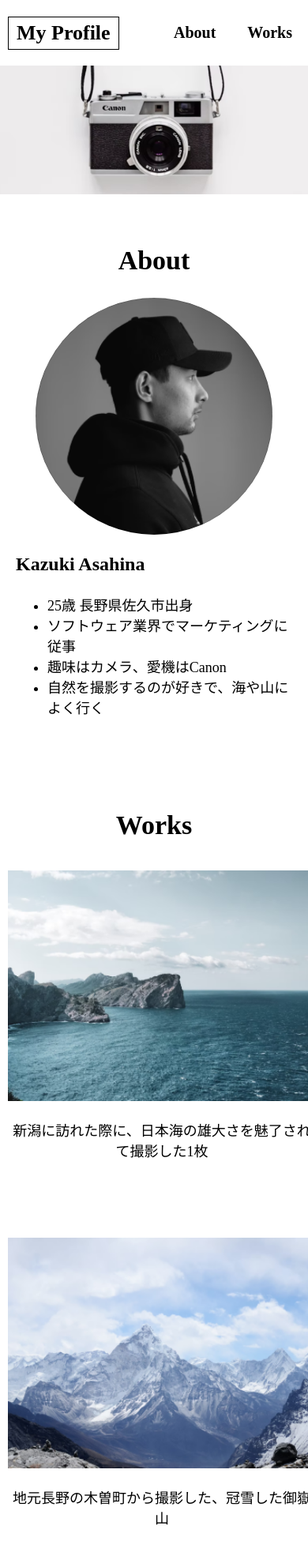
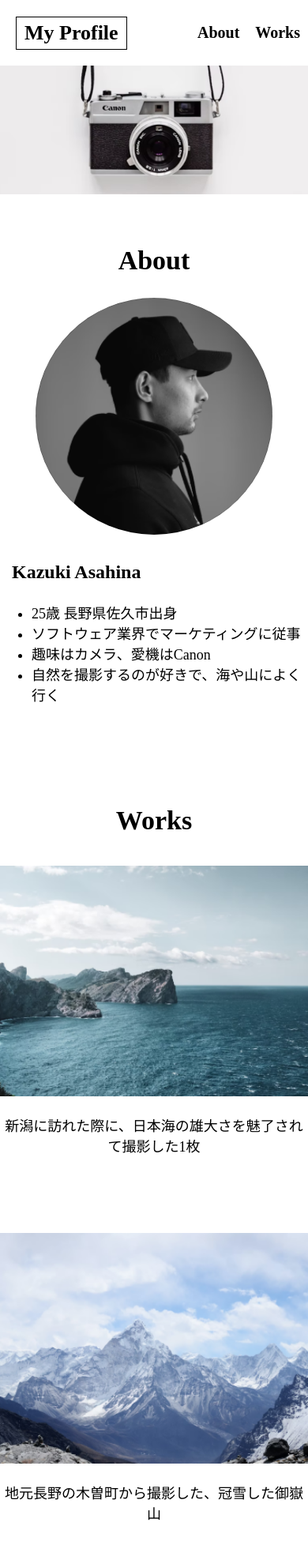
Before and after one commit to kesa822/html-css-practical, a plain HTML site: page kadai_001/index.html in a window 390 px wide. Shown: the top 1970 px of the page at 79% size. Drawn offline with Linux system fonts and the light colour scheme.

Commit message:
Add files via upload

```diff
--- a/kadai_001/CSS/style.css
+++ b/kadai_001/CSS/style.css
@@ -19,6 +19,18 @@ body {
   margin: 20px auto;
 }
 
+/*my profile*/
+.header-menu > a {
+  text-decoration: none;
+  font-size: 34px;
+  font-weight: bold;
+  color: #000000;
+  border: solid 1px #000000 ;
+  padding: 5px 10px;
+  margin: 0 10px;
+}
+
+
 #nav-pc {
  text-align: right;
  color:#000000;
@@ -28,16 +40,17 @@ body {
 #nav-pc ul {
   display: flex;
   margin: 10px 0;
-  padding: 0;
+  padding-left: 0;
+  list-style: none;
+
 
 }
 
 #nav-pc li {
-  padding: 0;
-
+margin: 0 10px;
 }
 
-
+/*about works*/
 #nav-pc a {
 margin: 20px;
 color: #000000;
@@ -48,24 +61,17 @@ margin: 0;
 padding: 0;
 }
 
-#nav-pc ul {
-list-style: none;
-}
 
-.header-menu > a {
-  text-decoration: none;
-  font-size: 34px;
-  font-weight: bold;
-  color: #000000;
-  border: solid 1px #000000 ;
-  padding: 5px 10px;
-  margin: 0 10px;
-}
 
 #main-visual img {
   width: 100%;
   margin: auto;
 }
+
+#about {
+  margin-bottom: 20px;
+}
+
 
 
 #about > h2 {
@@ -81,6 +87,7 @@ font-size: 34px;
   justify-content: center;
   max-width: 980px;
 
+
 }
 
 .cercle {
@@ -90,6 +97,7 @@ font-size: 34px;
   margin: 0 30px 0 0;
 }
 
+/*Kazuki Asahinaの説明*/
 .content {
   margin: 0 0 0 50px;
 }
@@ -103,21 +111,22 @@ font-size: 34px;
 }
 
 #works {
-margin: 100px auto 30px auto;
+margin-top: 100px;
 }
 
 #works > h2 {
   text-align: center;
   font-size: 34px;
 }
-#works-photo {
+#works-main {
   display: flex;
-  flex-wrap: wrap;
-  margin: 0 auto 30px auto;
+  margin: 0 auto 0 auto;
   justify-content: center;
   max-width: 980px;
+
 }
 
+/*風景画像と説明文のdiv*/
 .items {
   margin: 10px 10px;
   padding-bottom: 60px;
@@ -140,25 +149,22 @@ footer {
 
   .header-menu > a {
     font-size: 26px;
+    margin-left: 20px;
   }
 
+
+
+
   #nav-pc a {
-    margin: 20px;
     color: #000000;
     text-decoration: none;
     font-size: 20px;
   }
 
-  #nav li {
-    margin: 0 10px;
-  }
 
 
 
-  #about {
-    margin-top: 20px;
-    padding: 0 20px 0 20px;
-  }
+
   #about-main {
     flex-direction: column;
     width: 100%;
@@ -170,18 +176,24 @@ footer {
     margin: 0 auto;
   }
   .content {
-    margin: 0 auto;
+    margin: 10px 0;
   }
 
 
-  #works-photo {
+  #works-main {
     flex-direction: column;
+    width: 100%;
   }
 
   .items {
     width: 100%;
     text-align: center;
+    margin: 10px 0;
 
+  }
+
+  .content > p {
+    margin-left: 15px;
   }
 
 
--- a/kadai_001/index.html
+++ b/kadai_001/index.html
@@ -39,7 +39,7 @@
           <div id="about-main">
            <img class="cercle" src="image/about.png" alt="Kazuki Asahinaの写真">
             <div class="content">
-              <p>Kazuki Asahina</>
+              <p>Kazuki Asahina</p>
               <ul>
                 <li>25歳 長野県佐久市出身</li>
                 <li>ソフトウェア業界でマーケティングに従事</li>
@@ -53,7 +53,7 @@
         <!--works セクション-->
         <section id="works">
           <h2>Works</h2>
-          <div id="works-photo">
+          <div id="works-main">
             <div class="items">
               <img src="image/works1.png" alt="新潟の日本海">
               <p>新潟に訪れた際に、日本海の雄大さを魅了されて撮影した1枚</p>
```
